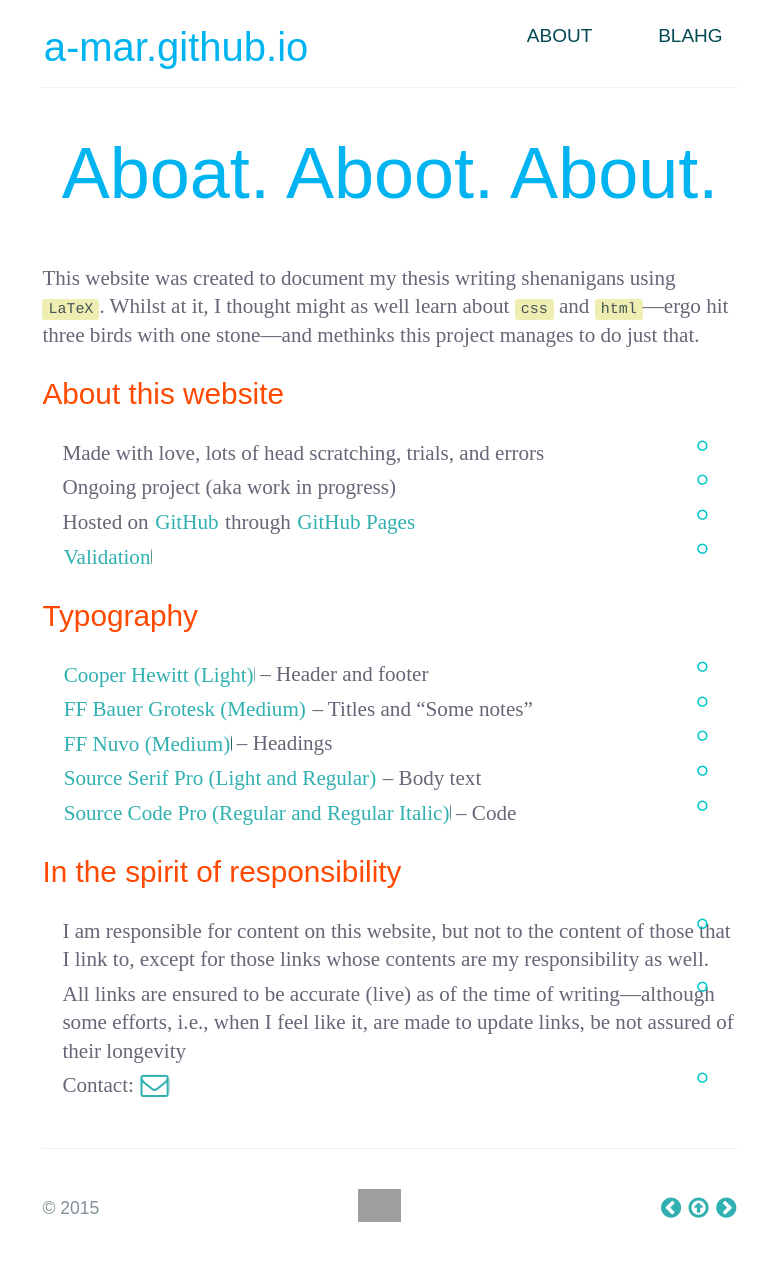
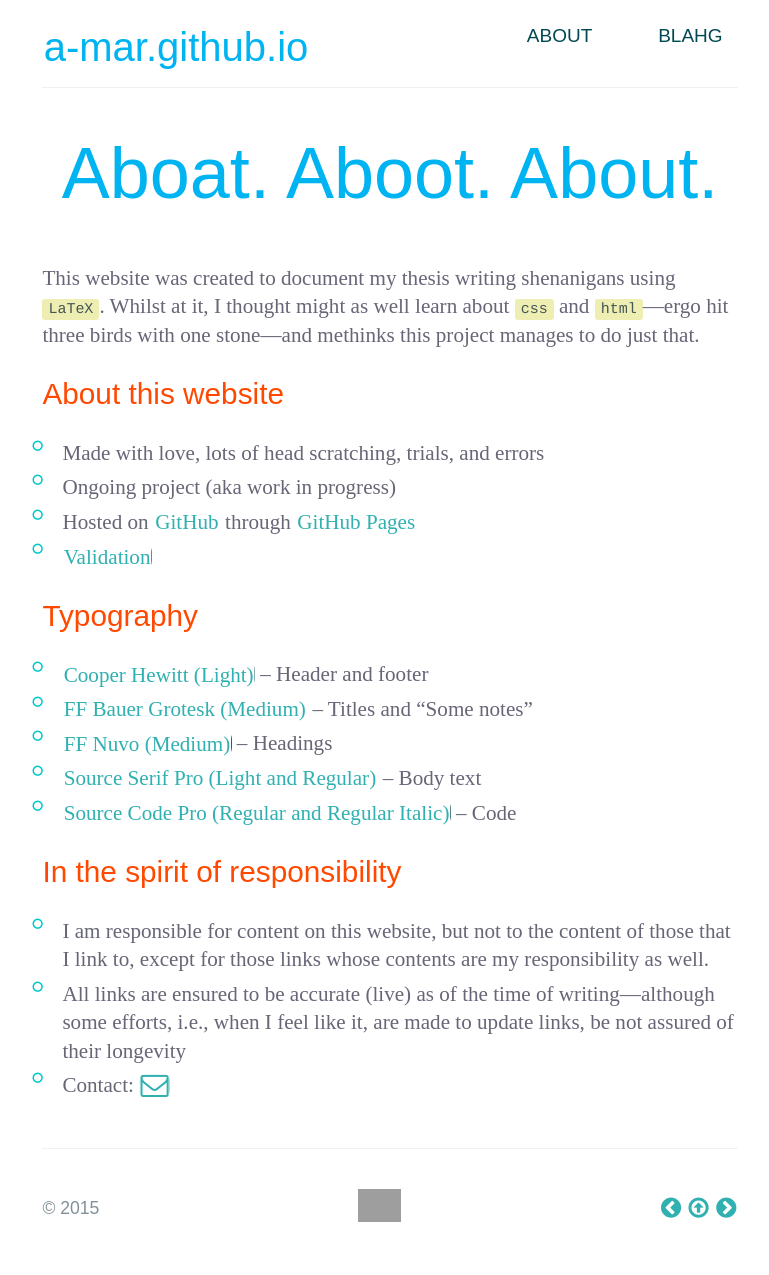
Before and after one commit to a-mar/a-mar.github.io, a Jekyll site: the page built from about/index.html, in a window 1280 px wide. Shown: the whole page, without its empty margins (250-1019 px from the left). Built offline with Jekyll 4.4.1, drawn with Linux system fonts in a browser that asks for light colours; nearby versions of some CDN libraries; some web fonts are replaced; Markdown is read by kramdown in place of the engine named in the settings; grey boxes are pictures that could not be loaded.

Commit message:
Update main.css

```diff
--- a/stylesheets/main.css
+++ b/stylesheets/main.css
@@ -461,7 +461,7 @@ ul li:before {
     margin: 0;
     padding: 0;
     left: -30px;
-    width: 100%;
+    width: auto;
 }
 
 .custom-counter {
@@ -488,7 +488,7 @@ ul li:before {
   padding: 3px 8px;
   border-radius: 3px;
   left: -30px;
-  width: 100%;
+  width: auto;
 }
 
 div.trim {
```
